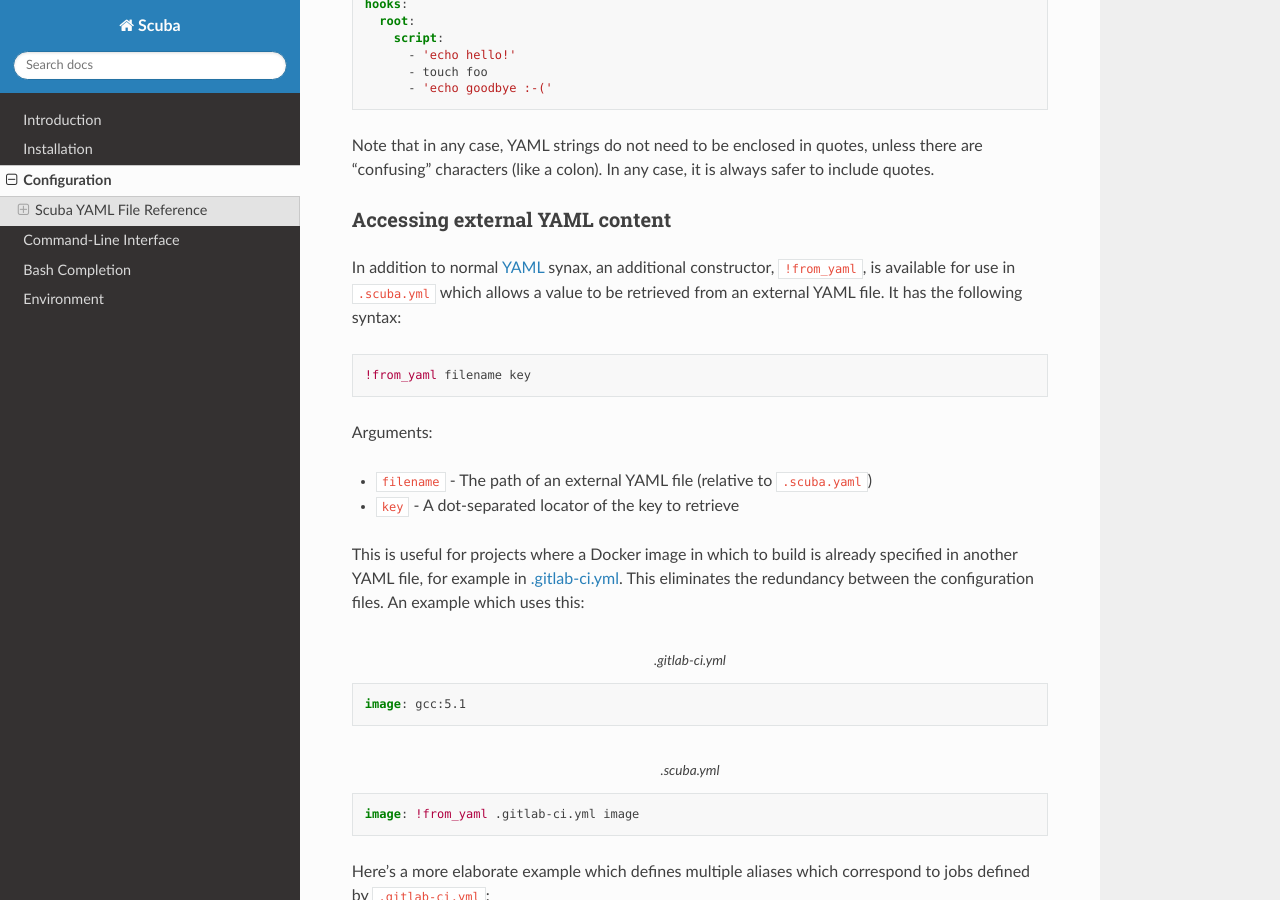
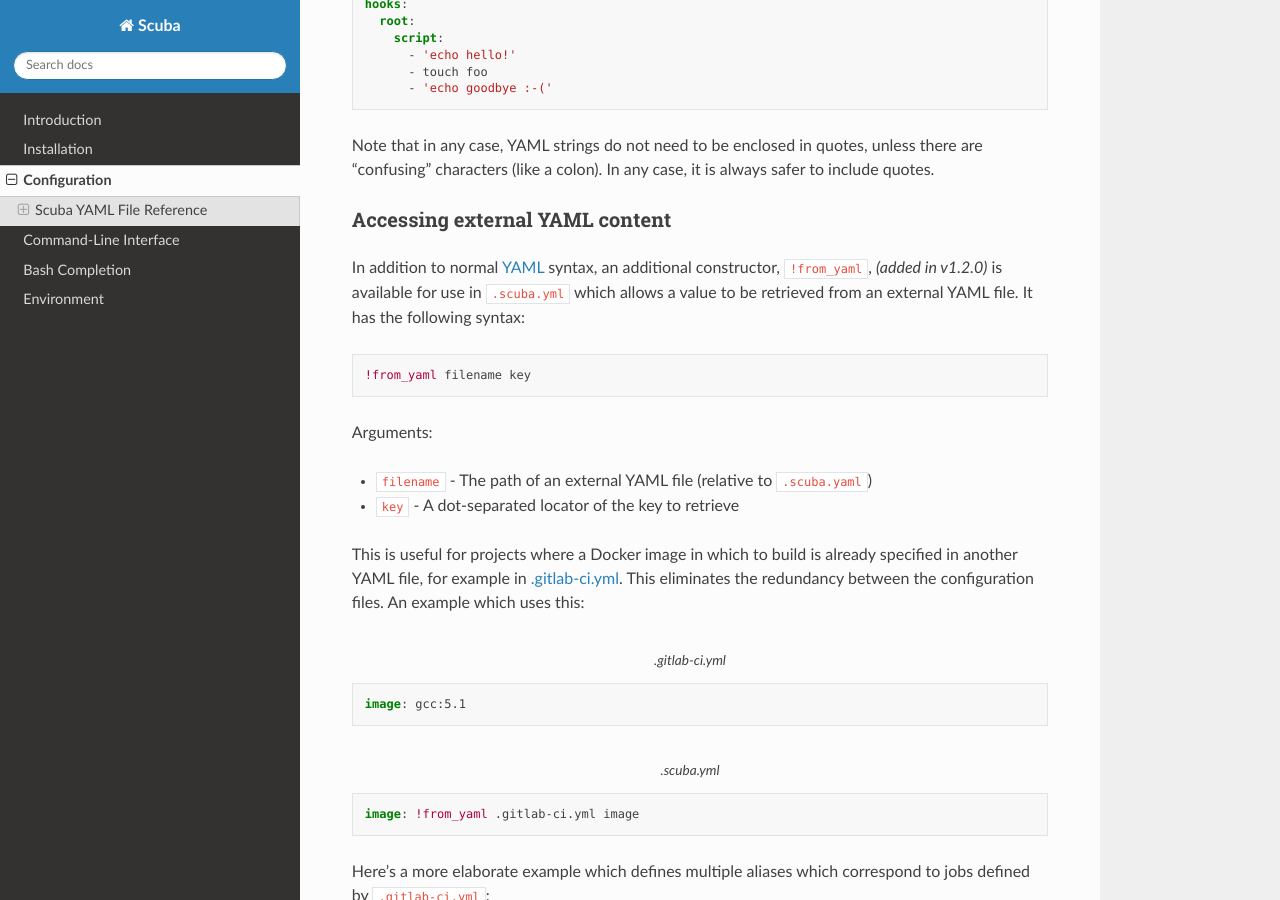
Before and after one commit to JonathonReinhart/scuba, a Sphinx documentation site: the page built from docs/configuration.rst, in a window 1280 px wide and 900 px high, scrolled down 6673 px. Built offline with Sphinx 7.4.7 and the Read the Docs theme 2.0.0, drawn with Linux system fonts in a browser that asks for light colours.

Commit message:
docs: Note when !from_yaml was added

```diff
--- a/docs/configuration.rst
+++ b/docs/configuration.rst
@@ -454,9 +454,10 @@ always safer to include quotes.
 
 Accessing external YAML content
 ~~~~~~~~~~~~~~~~~~~~~~~~~~~~~~~
-In addition to normal `YAML`_ synax, an additional constructor, ``!from_yaml``,
-is available for use in ``.scuba.yml`` which allows a value to be retrieved
-from an external YAML file. It has the following syntax:
+
+In addition to normal `YAML`_ syntax, an additional constructor, ``!from_yaml``,
+*(added in v1.2.0)* is available for use in ``.scuba.yml`` which allows a value
+to be retrieved from an external YAML file. It has the following syntax:
 
 .. code-block:: yaml
 
```
